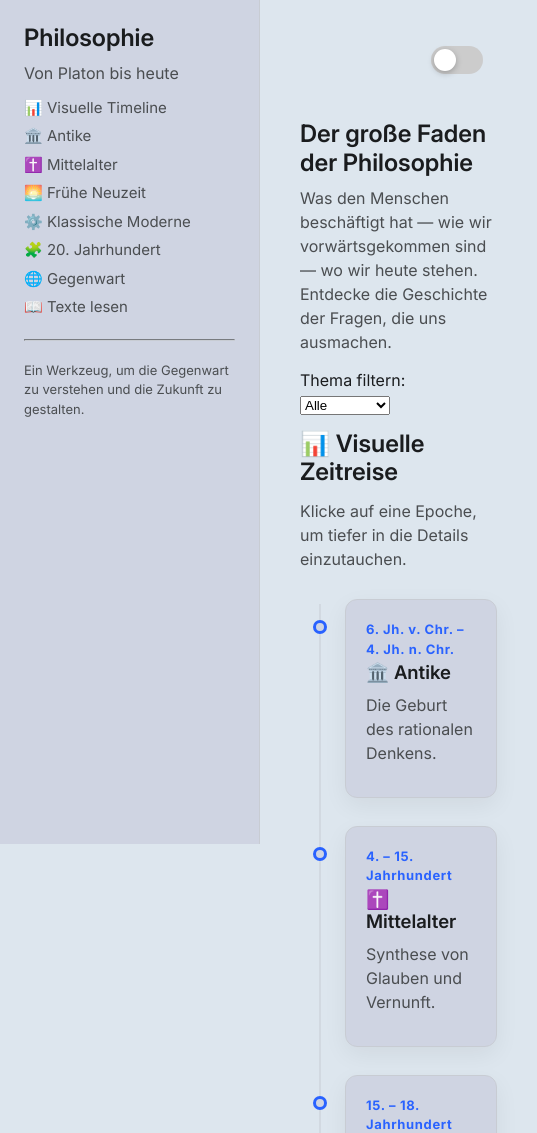
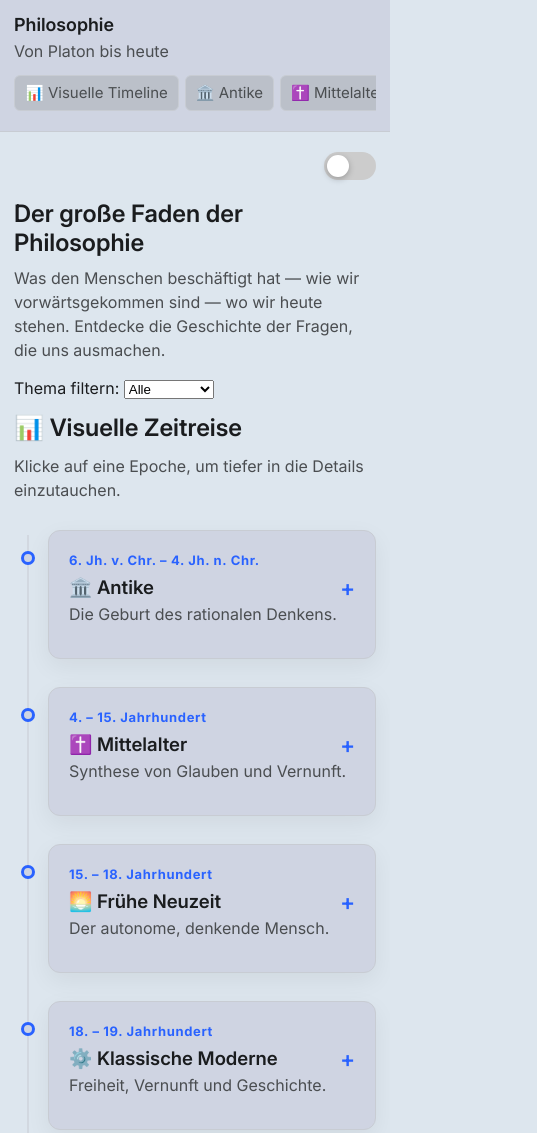
Before and after one commit to isma1973/Philosophiegeschichte, a plain HTML site: page index.html in a window 390 px wide. Shown: the top 1133 px of the page, 537 px wide, since content can reach past the window. Drawn offline with Linux system fonts and the light colour scheme.

Commit message:
feat: enhance mobile layout with responsive sidebar and main content adjustments

```diff
--- a/assets/css/components/timeline.css
+++ b/assets/css/components/timeline.css
@@ -60,13 +60,53 @@
 }
 
 .timeline-v-content {
-    cursor: pointer;
     transition: border-color var(--transition), transform var(--transition);
 }
 
-.timeline-v-content:hover {
+.timeline-v-content:has(.timeline-v-trigger:hover),
+.timeline-v-content:has(.timeline-v-trigger:focus-visible) {
     border-color: var(--accent);
     transform: translateX(5px);
+}
+
+.timeline-v-heading {
+    margin: 0;
+}
+
+.timeline-v-trigger {
+    display: flex;
+    align-items: center;
+    justify-content: space-between;
+    gap: var(--space-3);
+    width: 100%;
+    padding: var(--space-1) 0;
+    border: 0;
+    background: transparent;
+    color: var(--text);
+    font: inherit;
+    text-align: left;
+    cursor: pointer;
+}
+
+.timeline-v-trigger:focus-visible {
+    border-radius: var(--radius-sm);
+    outline: 2px solid var(--accent);
+    outline-offset: 4px;
+}
+
+.timeline-v-indicator {
+    flex: 0 0 auto;
+    color: var(--accent);
+    font-size: 1.4rem;
+    line-height: 1;
+}
+
+.timeline-v-indicator::before {
+    content: '+';
+}
+
+.timeline-v-trigger[aria-expanded="true"] .timeline-v-indicator::before {
+    content: '−';
 }
 
 .timeline-v-detail {
@@ -75,3 +115,10 @@
     padding-top: var(--space-3);
     animation: uiFadeIn 0.3s ease;
 }
+
+.timeline-v-actions {
+    display: flex;
+    flex-wrap: wrap;
+    gap: var(--space-2);
+    margin-top: var(--space-3);
+}
--- a/assets/js/timeline.js
+++ b/assets/js/timeline.js
@@ -10,34 +10,68 @@ window.Timeline = {
     render(container, data) {
         container.innerHTML = `
             <div class="timeline-v">
-                ${data.map(item => `
+                ${data.map((item, index) => {
+                    const triggerId = `${container.id}-timeline-trigger-${index}`;
+                    const panelId = `${container.id}-timeline-panel-${index}`;
+
+                    return `
                     <div class="timeline-v-item philosophy-card" data-themes="${item.themes || ''}">
                         <div class="timeline-v-marker">
                             <div class="timeline-v-dot"></div>
                         </div>
-                        <div class="timeline-v-content panel" onclick="Timeline.toggleDetail(this)">
+                        <div class="timeline-v-content panel">
                             <span class="timeline-v-date">${item.era}</span>
-                            <h3>${item.title}</h3>
+                            <h3 class="timeline-v-heading">
+                                <button
+                                    type="button"
+                                    class="timeline-v-trigger"
+                                    id="${triggerId}"
+                                    aria-expanded="false"
+                                    aria-controls="${panelId}"
+                                >
+                                    <span>${item.title}</span>
+                                    <span class="timeline-v-indicator" aria-hidden="true"></span>
+                                </button>
+                            </h3>
                             <p class="text-muted">${item.summary}</p>
-                            <div class="timeline-v-detail hidden">
+                            <div
+                                class="timeline-v-detail"
+                                id="${panelId}"
+                                role="region"
+                                aria-labelledby="${triggerId}"
+                                hidden
+                            >
                                 <p><strong>Wichtige Denker:</strong> ${item.thinkers}</p>
                                 <p>${item.description}</p>
-                                <a href="${item.link || '#'}" class="btn btn-outline" style="margin-top:var(--space-2); margin-right:var(--space-2);" onclick="event.stopPropagation()">Mehr lesen →</a>
-                                <button class="btn btn-primary" style="margin-top:var(--space-2);" onclick="event.stopPropagation(); window.location.href='quiz.html?era=${encodeURIComponent(item.title)}'">Quiz starten</button>
+                                <div class="timeline-v-actions">
+                                    <a href="${item.link || '#'}" class="btn btn-outline">Mehr lesen →</a>
+                                    <a href="quiz.html?era=${encodeURIComponent(item.title)}" class="btn btn-primary">Quiz starten</a>
+                                </div>
                             </div>
                         </div>
                     </div>
-                `).join('')}
+                `}).join('')}
             </div>
         `;
+
+        container.querySelectorAll('.timeline-v-trigger').forEach(trigger => {
+            trigger.addEventListener('click', () => this.toggleDetail(trigger, container));
+        });
     },
 
-    toggleDetail(element) {
-        const detail = element.querySelector('.timeline-v-detail');
-        if (detail) {
-            const isHidden = detail.classList.contains('hidden');
-            // Schließe andere (optional)
-            detail.classList.toggle('hidden');
+    toggleDetail(trigger, container) {
+        const isExpanded = trigger.getAttribute('aria-expanded') === 'true';
+
+        container.querySelectorAll('.timeline-v-trigger').forEach(otherTrigger => {
+            const panel = document.getElementById(otherTrigger.getAttribute('aria-controls'));
+            otherTrigger.setAttribute('aria-expanded', 'false');
+            if (panel) panel.hidden = true;
+        });
+
+        if (!isExpanded) {
+            const panel = document.getElementById(trigger.getAttribute('aria-controls'));
+            trigger.setAttribute('aria-expanded', 'true');
+            if (panel) panel.hidden = false;
         }
     }
 };
--- a/docs/layout.css
+++ b/docs/layout.css
@@ -203,6 +203,84 @@ body {
   color: var(--text-light);
 
 }
+
+/* =========================================
+   MOBILE LAYOUT
+========================================= */
+
+@media (max-width: 768px) {
+  body {
+    display: block;
+  }
+
+  .sidebar {
+    position: static;
+    width: 100%;
+    height: auto;
+    padding: var(--space-4);
+    overflow: hidden;
+    border-right: 0;
+    border-bottom: 1px solid var(--border);
+  }
+
+  .sidebar-title {
+    font-size: 18px;
+    margin-bottom: var(--space-1);
+  }
+
+  .sidebar nav {
+    display: flex;
+    gap: var(--space-2);
+    margin-top: var(--space-3);
+    overflow-x: auto;
+    padding-bottom: var(--space-2);
+  }
+
+  .sidebar nav a {
+    flex: 0 0 auto;
+    margin-bottom: 0;
+    padding: var(--space-2) var(--space-3);
+    border: 1px solid var(--border);
+    border-radius: var(--radius-sm);
+    background: var(--bg-tertiary);
+    white-space: nowrap;
+  }
+
+  .sidebar-separator,
+  .sidebar-description {
+    display: none;
+  }
+
+  .main,
+  .ui-main {
+    width: 100%;
+    max-width: none;
+    padding: var(--space-5) var(--space-4);
+  }
+
+  .topbar {
+    margin-bottom: var(--space-5);
+    padding: 0;
+  }
+
+  .section,
+  .ui-section {
+    margin-bottom: var(--space-7);
+  }
+
+  .timeline-v {
+    padding-left: 34px;
+  }
+
+  .timeline-v-marker {
+    left: -34px;
+    width: 28px;
+  }
+
+  .timeline-v::before {
+    left: 13px;
+  }
+}
 /* === Branding Color Cards Fix === */
 .color-card {
   display: flex;
```
